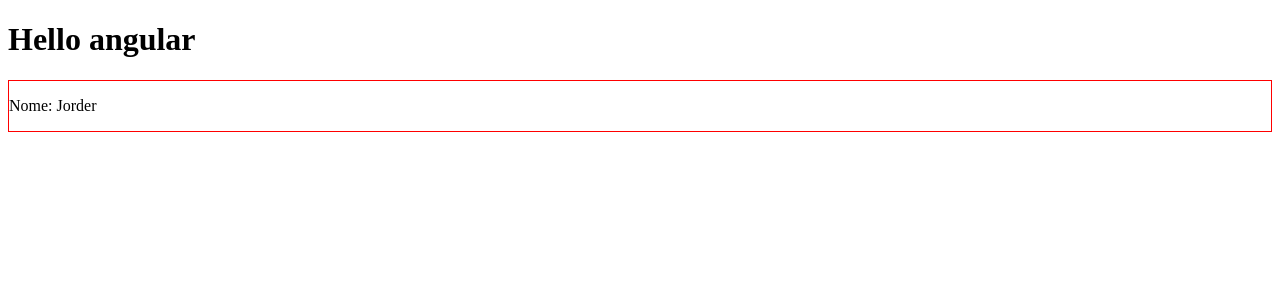
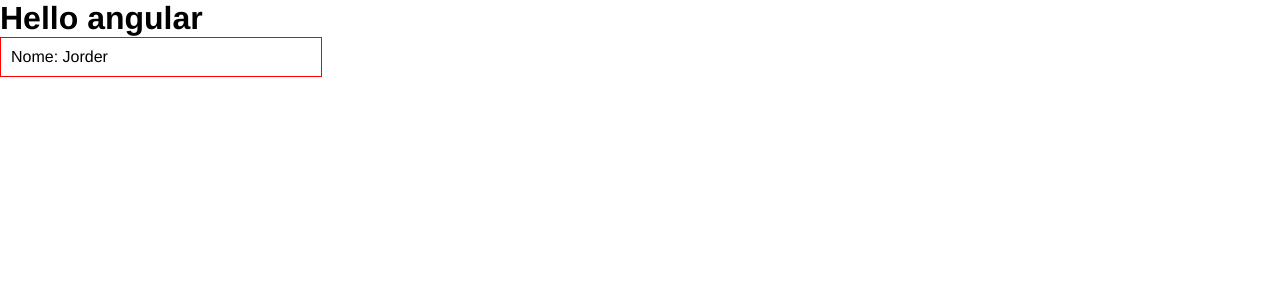
Before and after one commit to JorderGomes/estudo-angular, an Angular app in the folder estudo-angular/: page / in a window 1280 px wide. Shown: the top 300 px of the page. Built offline with nearby package versions, Linux system fonts and the light colour scheme.

Commit message:
editing css

```diff
--- a/estudo-angular/src/app/components/card/card.component.css
+++ b/estudo-angular/src/app/components/card/card.component.css
@@ -1,3 +1,5 @@
 .card {
     border: 1px solid red;
+    width: 300px;
+    padding: 10px;
 }
--- a/estudo-angular/src/styles.css
+++ b/estudo-angular/src/styles.css
@@ -1 +1,6 @@
 /* You can add global styles to this file, and also import other style files */
+* {
+    margin: 0;
+    padding: 0;
+    font-family: Helvetica, sans-serif;
+}
```
